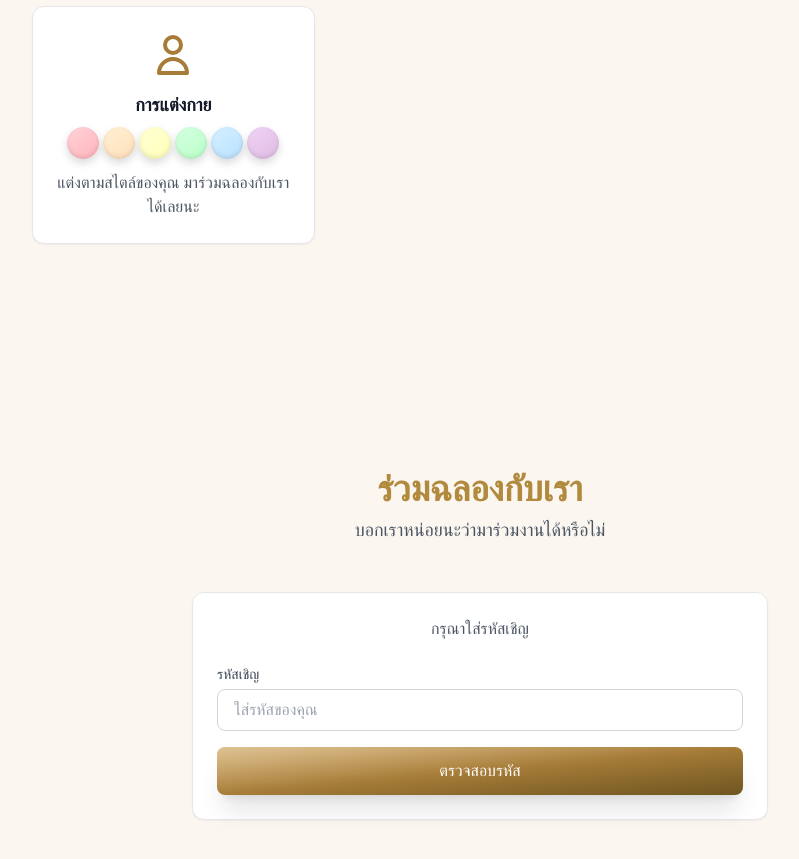
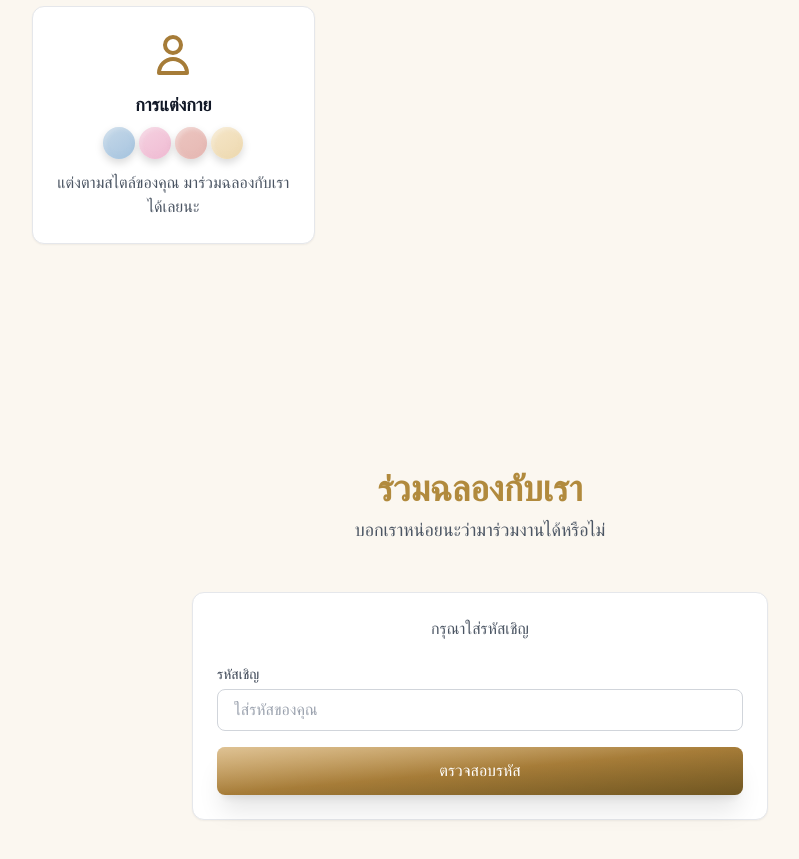
Before and after one commit to kanaxza/wedding-invitation, a Next.js app: page / in a window 1280 px wide. Shown: the part 1300-2159 px from the top of the page, without its empty margins (160-959 px from the left). Built offline with nearby package versions, Linux system fonts and the light colour scheme.

Commit message:
Update dress code colors to pastel metallic: blue, pink, rose gold, and gold

```diff
--- a/components/DetailsSection.tsx
+++ b/components/DetailsSection.tsx
@@ -179,14 +179,12 @@ export function DetailsSection() {
                 </svg>
               </div>
               <h3 className="font-semibold text-lg mb-2">{t('dressCode')}</h3>
-              {/* LGBTQ+ Pride Colors (Pastel with 3D effect) */}
+              {/* Pastel Metallic Colors: Blue, Pink, Rose Gold, Gold */}
               <div className="flex justify-center gap-1 mb-3">
-                <div className="w-8 h-8 rounded-full shadow-lg" style={{ background: 'linear-gradient(145deg, #FFD4D9, #FFB3BA)', boxShadow: '0 4px 8px rgba(0,0,0,0.15), inset 0 -2px 4px rgba(0,0,0,0.1)' }} title="Pastel Red"></div>
-                <div className="w-8 h-8 rounded-full shadow-lg" style={{ background: 'linear-gradient(145deg, #FFF0D4, #FFDFBA)', boxShadow: '0 4px 8px rgba(0,0,0,0.15), inset 0 -2px 4px rgba(0,0,0,0.1)' }} title="Pastel Orange"></div>
-                <div className="w-8 h-8 rounded-full shadow-lg" style={{ background: 'linear-gradient(145deg, #FFFFD4, #FFFFBA)', boxShadow: '0 4px 8px rgba(0,0,0,0.15), inset 0 -2px 4px rgba(0,0,0,0.1)' }} title="Pastel Yellow"></div>
-                <div className="w-8 h-8 rounded-full shadow-lg" style={{ background: 'linear-gradient(145deg, #D4FFE0, #BAFFC9)', boxShadow: '0 4px 8px rgba(0,0,0,0.15), inset 0 -2px 4px rgba(0,0,0,0.1)' }} title="Pastel Green"></div>
-                <div className="w-8 h-8 rounded-full shadow-lg" style={{ background: 'linear-gradient(145deg, #D4F0FF, #BAE1FF)', boxShadow: '0 4px 8px rgba(0,0,0,0.15), inset 0 -2px 4px rgba(0,0,0,0.1)' }} title="Pastel Blue"></div>
-                <div className="w-8 h-8 rounded-full shadow-lg" style={{ background: 'linear-gradient(145deg, #F0D4F4, #E0BBE4)', boxShadow: '0 4px 8px rgba(0,0,0,0.15), inset 0 -2px 4px rgba(0,0,0,0.1)' }} title="Pastel Purple"></div>
+                <div className="w-8 h-8 rounded-full shadow-lg" style={{ background: 'linear-gradient(145deg, #C5D8E8, #A8C5E0)', boxShadow: '0 4px 8px rgba(0,0,0,0.15), inset 0 -2px 4px rgba(165, 197, 224, 0.5), inset 2px 2px 4px rgba(255,255,255,0.3)' }} title="Pastel Metallic Blue"></div>
+                <div className="w-8 h-8 rounded-full shadow-lg" style={{ background: 'linear-gradient(145deg, #F5D1E0, #F0BBD3)', boxShadow: '0 4px 8px rgba(0,0,0,0.15), inset 0 -2px 4px rgba(240, 187, 211, 0.5), inset 2px 2px 4px rgba(255,255,255,0.3)' }} title="Pastel Metallic Pink"></div>
+                <div className="w-8 h-8 rounded-full shadow-lg" style={{ background: 'linear-gradient(145deg, #ECC5C0, #E6B8B3)', boxShadow: '0 4px 8px rgba(0,0,0,0.15), inset 0 -2px 4px rgba(230, 184, 179, 0.5), inset 2px 2px 4px rgba(255,255,255,0.4)' }} title="Pastel Metallic Rose Gold"></div>
+                <div className="w-8 h-8 rounded-full shadow-lg" style={{ background: 'linear-gradient(145deg, #F5E6C8, #EED9B0)', boxShadow: '0 4px 8px rgba(0,0,0,0.15), inset 0 -2px 4px rgba(238, 217, 176, 0.5), inset 2px 2px 4px rgba(255,255,255,0.4)' }} title="Pastel Metallic Gold"></div>
               </div>
               <p className="text-gray-600">{t('dressCodeDescription')}</p>
             </div>
```
